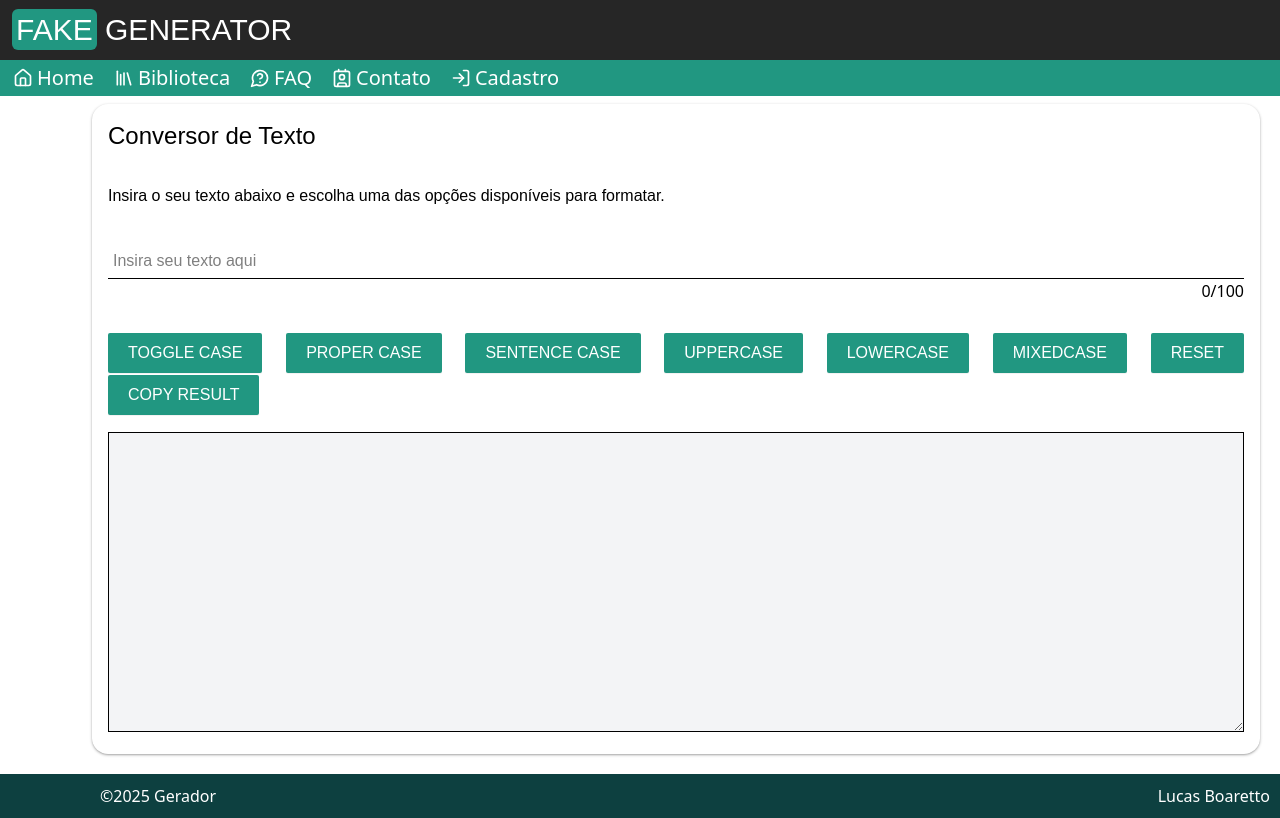
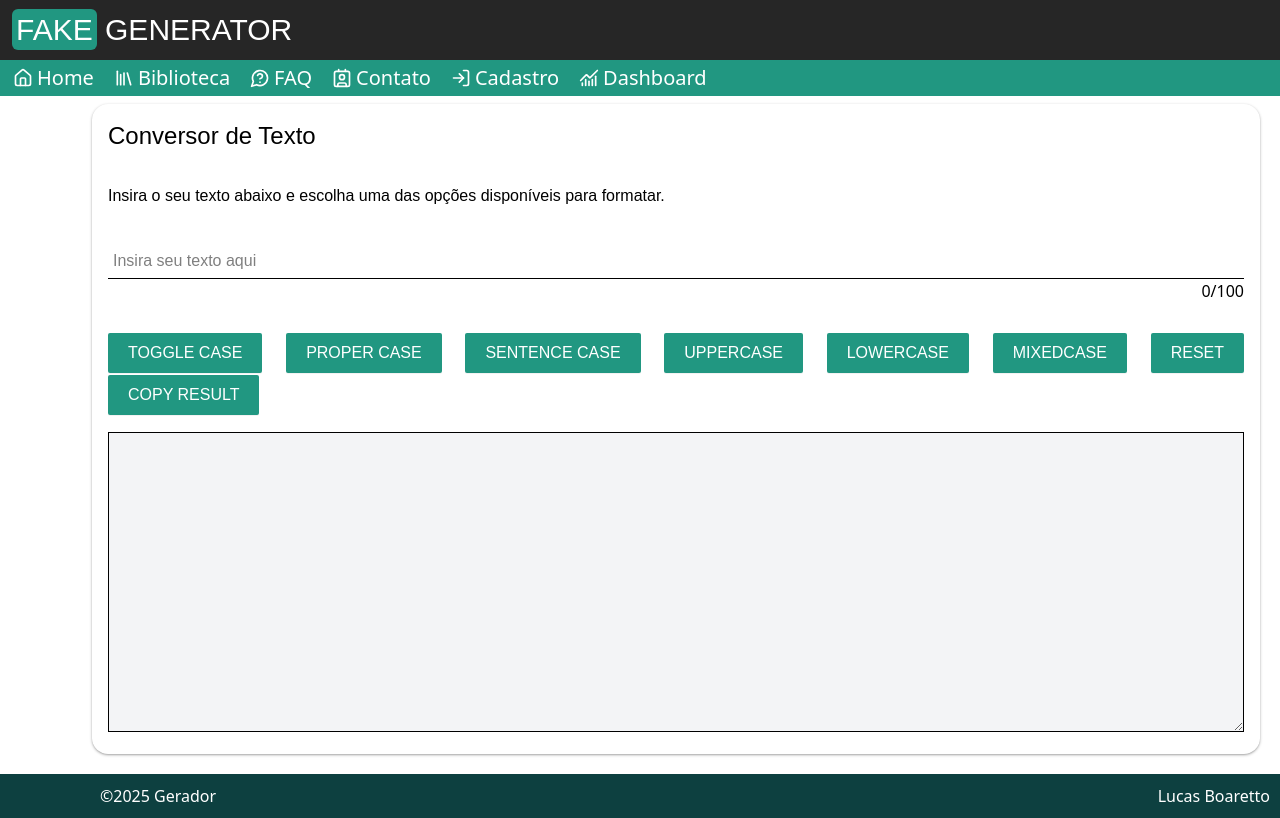
Before and after one commit to LucasBoaretto/Projeto-FakeGeneratorReact, a React (Vite) app: page / in a window 1280 px wide. Built offline with nearby package versions, Linux system fonts and the light colour scheme.

Commit message:
Update NavBar.jsx

```diff
--- a/src/components/NavBar.jsx
+++ b/src/components/NavBar.jsx
@@ -1,4 +1,5 @@
 import {
+  ChartNoAxesCombinedIcon,
   Contact,
   House,
   Library,
@@ -7,6 +8,7 @@ import {
 } from "lucide-react";
 import NavItens from "./NavItens";
 import NavItensContainer from "./NavItensContainer";
+import { LayoutDashboard } from "lucide";
 
 function NavBar() {
   return (
@@ -35,6 +37,11 @@ function NavBar() {
         <LogInIcon color="white" size={20} />
         <NavItens>Cadastro</NavItens>
       </NavItensContainer>
+
+      <NavItensContainer>
+        <ChartNoAxesCombinedIcon color="white" size={20}/>
+        <NavItens>Dashboard</NavItens>
+      </NavItensContainer>
     </nav>
   );
 }
```
